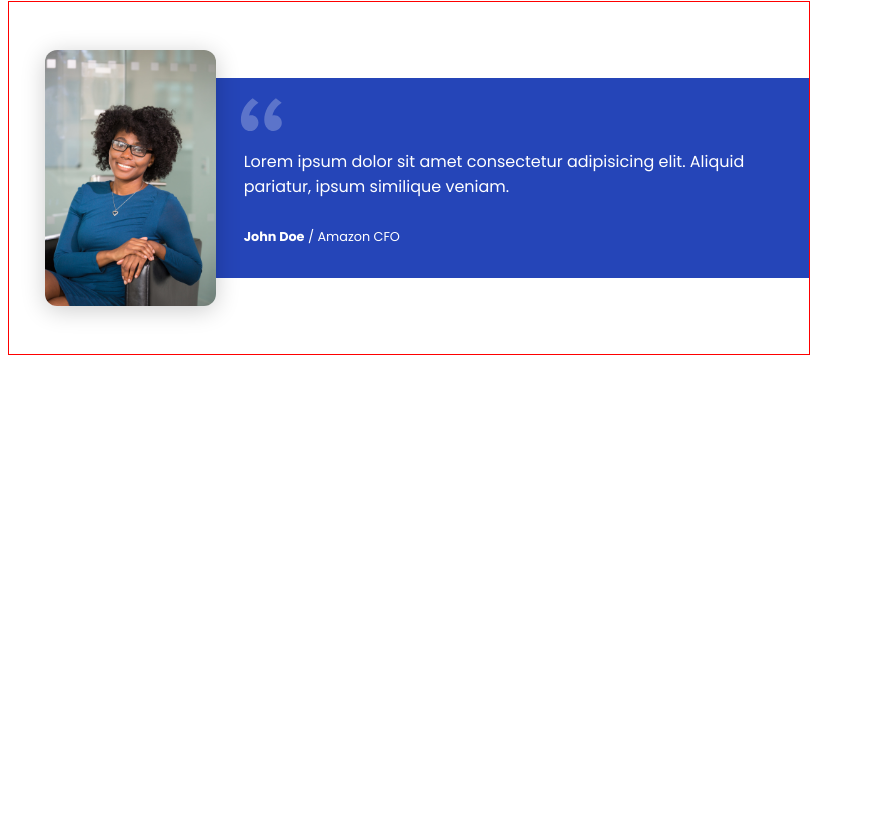
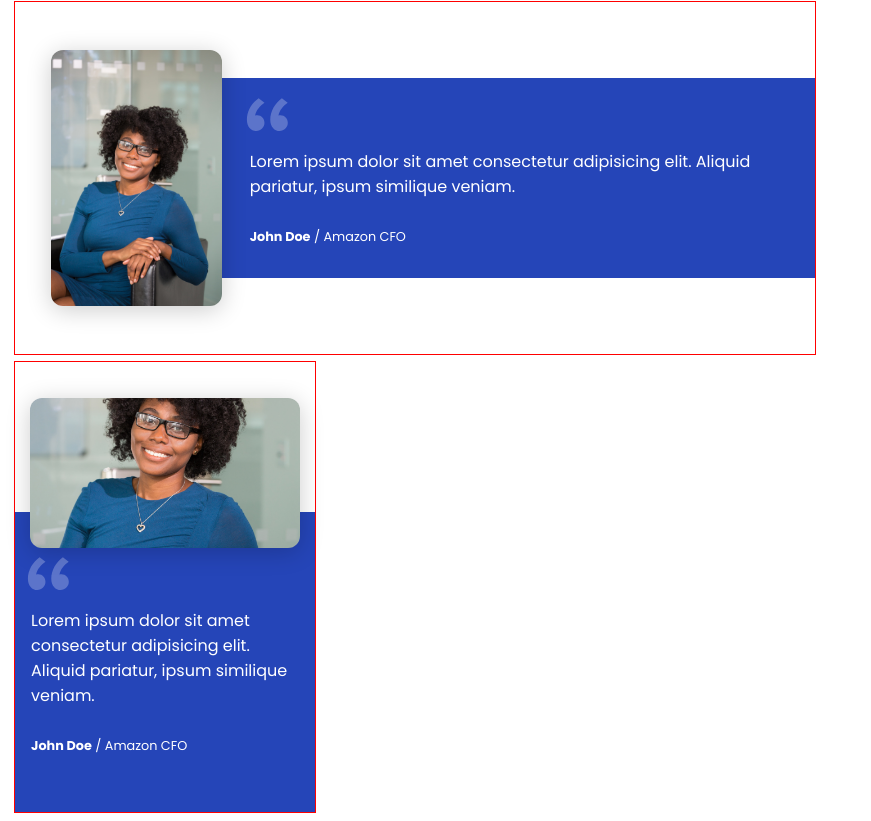
Before and after one commit to RyanErkal/CustomComponents, a React (Create React App) app: page / in a window 1280 px wide. Shown: the part 2097-2918 px from the top of the page, without its empty margins (0-871 px from the left). Before the commit the page ends 2460 px from the top, so only its background shows below. Built offline with nearby package versions, Linux system fonts and the light colour scheme.

Commit message:
testimonial

```diff
--- a/src/App.css
+++ b/src/App.css
@@ -123,6 +123,16 @@ html {
 	display: flex;
 	max-width: 800px;
 	padding: 48px 0px;
+	margin: 6px;
+	border: 1px solid red;
+}
+
+.testimonial-vertical {
+	display: flex;
+	flex-direction: column;
+	max-width: 300px;
+	padding-top: 0px;
+	margin: 6px;
 	border: 1px solid red;
 }
 
@@ -134,14 +144,18 @@ html {
 	align-self: center;
 	padding-left: 64px;
 	height: 200px;
-	width: 100%;
+	width: auto;
 	background-color: #2545b8;
+}
+
+.testimonial-vertical > .testimonial-text {
+	padding: 0 16px 0 16px;
+	height: 300px;
 }
 
 .testimonial-text > img {
 	width: 36px;
 	height: 36px;
-	overflow: hidden;
 	scale: 1.25;
 }
 
@@ -154,6 +168,19 @@ html {
 	box-shadow: 0px 4px 25px 0px rgba(0, 0, 0, 0.2);
 }
 
+.testimonial-vertical > .testimonial-image {
+	display: flex;
+	position: relative;
+	align-self: center;
+	left: 0px;
+	top: 36px;
+	width: 90%;
+	height: 150px;
+	object-fit: cover;
+	border-radius: 12px;
+	box-shadow: 0px 4px 25px 0px rgba(0, 0, 0, 0.2);
+}
+
 .testimonial-name {
 	font-size: 0.8rem;
 }
--- a/src/App.js
+++ b/src/App.js
@@ -73,6 +73,10 @@ function App() {
 				Lorem ipsum dolor sit amet consectetur adipisicing elit. Aliquid
 				pariatur, ipsum similique veniam.
 			</Testimonial>
+			<Testimonial name="John Doe" title="Amazon CFO" vertical>
+				Lorem ipsum dolor sit amet consectetur adipisicing elit. Aliquid
+				pariatur, ipsum similique veniam.
+			</Testimonial>
 		</div>
 	);
 }
--- a/src/components/Testimonial.js
+++ b/src/components/Testimonial.js
@@ -6,10 +6,11 @@ export default function Testimonial({
 	img = "default",
 	name,
 	title,
-	children
+	children,
+	vertical = false
 }) {
 	return (
-		<div className="testimonial">
+		<div className={!vertical ? "testimonial" : "testimonial-vertical"}>
 			{img ? (
 				<img
 					className="testimonial-image"
```
